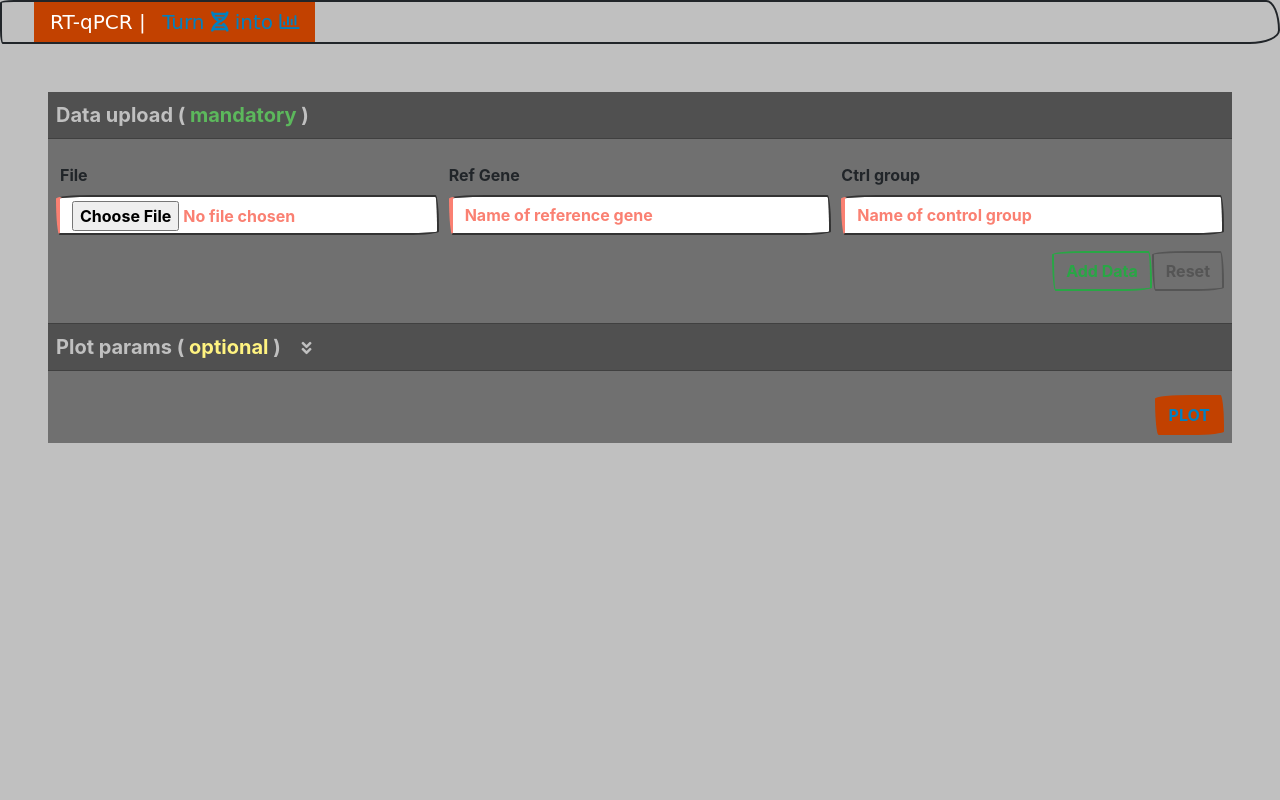
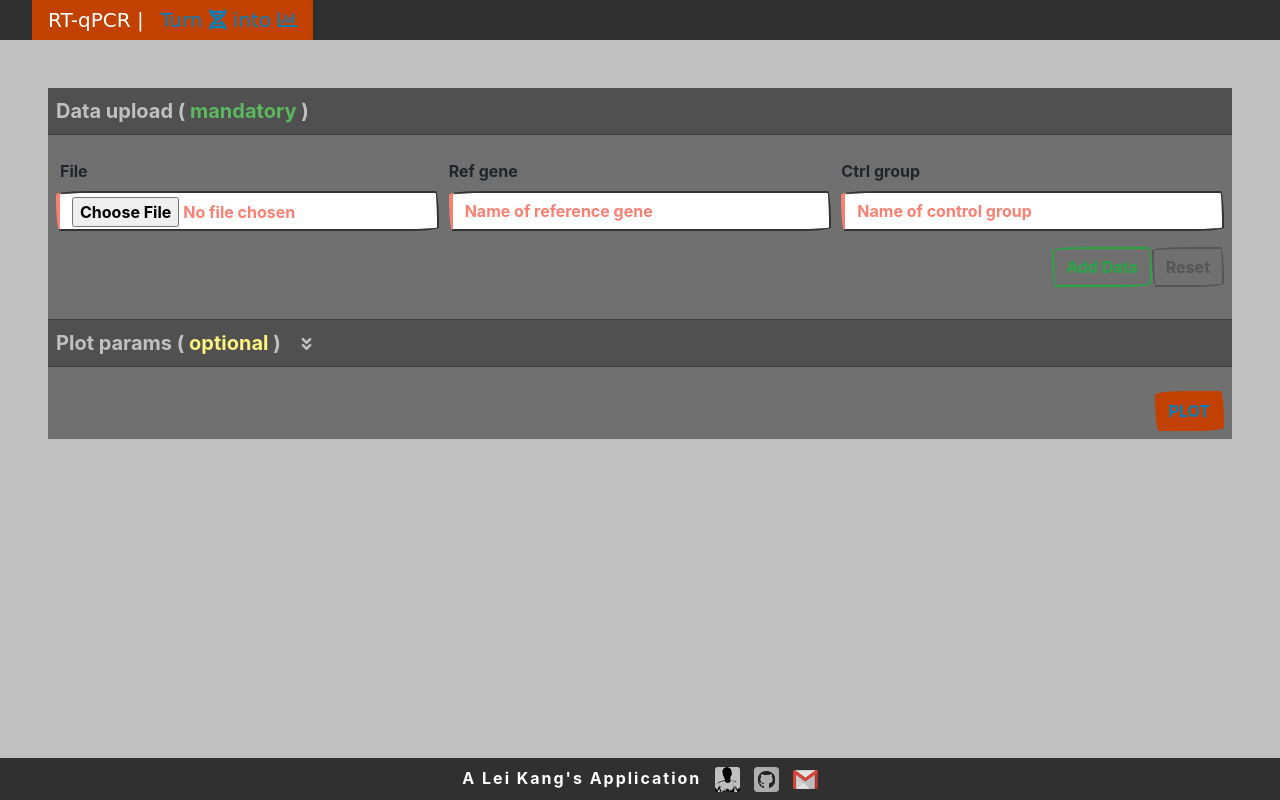
Before and after one commit to koudash/RT-qPCR_Plot, a Flask app: page / in a window 1280 px wide. Run offline with Flask 2, Linux system fonts and the light colour scheme; some libraries are stand-ins or nearby versions; some web fonts are replaced.

Commit message:
Add contact info.

```diff
--- a/static/css/style.css
+++ b/static/css/style.css
@@ -1,5 +1,15 @@
 body {
     background-color: silver;
+}
+
+.navbar {
+    border-radius: 0;
+    border-width: 0;
+    background-color: #303030;
+}
+
+.brand {
+    color: white;
 }
 
 form {
@@ -23,11 +33,7 @@ form {
     font-size: 20px;
 }
 
-.brand {
-    color: white;
-}
-
-.change-color {
+.brand-change-color {
     will-change: color;
     animation-name: color-ori;
     animation-duration: 11s;
@@ -127,75 +133,10 @@ form {
     }
 }
 
-.hidden {
-    visibility: hidden;
-}
-
-.shown {
-    visibility: visible;
-}
-
-.input-required {
-    color: #5CB85C;
-}
-
-.input-optional {
-    /* color: #5BC0DE; */
-    color: #FFF380;
-}
-
-.form-group input:optional {
-    /* border-left-color: #81D4FA; */
-    border-left-color: #FFF380;
-    border-left-width: 4px;
-}
-
-.form-group input:optional:focus {
-    border-color: #FFF380;
-}
-
-.form-group input:required {
-    border-left-color: palegreen;
-    border-left-width: 4px;
-}
-
-.form-group input:invalid {
-    border-left-color: salmon;
-    border-left-width: 4px;
-}
-
-.individual-bar-color {
-    color: #CCCCCC;
-}
-
-.params-sort:checked {
-    color: #CCCCCC;
-}
-
-/* input[type=text]:focus {
-    width: 250px;
-  } */
-
-
-
-.collapse-icon {
-    position: relative;
-    right: 0;
-    overflow: none;
-}
-
-.optional-form-group {
-    display: none;
-}
-
-.fa-angle-double-down {
-    color: silver;
-}
-
+/* Color of invalid input text (including placeholder) is set to salmon by default */
 .file-sel {
     color: salmon;
 }
-
 .required-form-control::placeholder { /* Chrome, Firefox, Opera, Safari 10.1+ */
     color: salmon;
     opacity: 1; /* Firefox */
@@ -208,3 +149,64 @@ form {
   ::-ms-input-placeholder { /* Microsoft Edge */
     color: salmon;
   }
+
+.input-required {
+    color: #5CB85C;
+}
+
+.input-optional {
+    color: #FFF380;
+}
+
+/* https://alligator.io/css/styling-form-input-validity/ */
+.form-group input:optional {
+    border-left-color: #FFF380;
+    border-left-width: 4px;
+}
+
+.form-group input:optional:focus {
+    border-color: #FFF380;
+}
+
+.form-group input:required {
+    border-left-color: #5CB85C;
+    border-left-width: 4px;
+}
+
+.form-group input:invalid {
+    border-left-color: salmon;
+    border-left-width: 4px;
+}
+
+.hidden {
+    visibility: hidden;
+}
+
+.shown {
+    visibility: visible;
+}
+
+.individual-bar-color {
+    color: #CCCCCC;
+}
+
+.fa-angle-double-down {
+    color: silver;
+}
+
+/* Optional input is set as not displayed by default */
+.optional-form-group {
+    display: none;
+}
+
+.footer {
+    position: fixed;
+    bottom: 0;
+    background-color: #303030;
+    color: white;
+    letter-spacing: 2px;
+}
+
+.contact {
+    border-radius: 3px;
+}
--- a/static/js/app.js
+++ b/static/js/app.js
@@ -1,103 +1,99 @@
-
-// // Variable for 'button' element to add new file record
-// var butAddFile = d3.select("#file-add");
-
+// Event listener when clicking "Add data" button
 d3.select("#file-add").on("click", function() {
 
     // Prevent self-refreshing
     d3.event.preventDefault();
 
+    // Insert new data row above "Add data" button
     let newFormRow = d3.select(".upload")
         .insert('div', ".but-bottom")
         .attr("class", "form-row upload-row px-2");
-
     newFormRow.append('div')
-        .attr("class", "form-group col-5")
+        .attr("class", "form-group col-4")
         .append('input')
         .attr("type", "file")
-        .attr("class", "form-control file-sel py-1")
+        .attr("class", "form-control required-form-control file-sel py-1")
+        .attr("id", "file-sel")
         .attr("name", "file-sel")
-        .attr("accept", ".csv");
-
+        .attr("accept", ".csv")
+        .attr("required", true);
     newFormRow.append('div')
-        .attr("class", "form-group col-3")
+        .attr("class", "form-group col-4")
         .append('input')
         .attr("type", "text")
-        .attr("class", "form-control fiel-ref-gene py-1")
+        .attr("class", "form-control required-form-control file-ref-gene py-1")
+        .attr("id", "file-ref-gene")
         .attr("name", "file-ref-gene")
-        .attr("placeholder", "Name of reference gene");
-
+        .attr("placeholder", "Name of reference gene")
+        .attr("required", true);
     newFormRow.append('div')
-        .attr("class", "form-group col-3")
+        .attr("class", "form-group col-4")
         .append('input')
         .attr("type", "text")
-        .attr("class", "form-control fiel-ctrl-group py-1")
+        .attr("class", "form-control required-form-control file-ctrl-group py-1")
+        .attr("id", "file-ctrl-group")
         .attr("name", "file-ctrl-group")
-        .attr("placeholder", "Name of control group");
+        .attr("placeholder", "Name of control group")
+        .attr("required", true);
 
-    newFormRow.append('div')
-        .attr("class", "form-group col-1")
-        .append('i')
-        .attr("class", "fas fa-minus-circle mt-2 pt-1");
-
-        // Note that row deletion event listener has to be updated once new row is added
+        // Note that event listeners for row deletion and text color change have to be updated once new row is added
+        // Delete row once "delete" icon is clicked
         d3.selectAll(".fa-minus-circle").on("click", function() {
-
             $(this).parents()[1].remove();
-
+        });
+        // Change color of texts in required input box when filled in
+        d3.selectAll(".required-form-control").on("change", function() {
+            this.style.color = "#5CB85C";
         });
 
 });
 
+// Event listener when changing "No. of sample groups"
 d3.select("#params-sample-groups").on("change", function() {
 
+    // Remove pre-existing selections for bar colors should there be any
     if (d3.select(".params-bar-colors")) {
         d3.select(".params-bar-colors").remove();
     }
 
+    // Insert 'div' element above "Bar sorting" input box
     let sampleGroupColors = d3.select(".upload")
         .insert('div', ".params-sort")
         .attr("class", "form-row plot-params params-bar-colors px-2");
 
+    // Variable for the text in "No. of sample groups" box
     // https://stackoverflow.com/questions/17527872/get-value-of-input-element-in-event-listener-with-d3
     let sampleGroupsNum = d3.select(this).node().value;
 
+    // Append selections for bar colors for each sample group
     for (i=0; i<sampleGroupsNum; i++) {
-
         sampleGroupColors.append('label')
             .attr("for", `params-bar-color-${i}`)
             .attr("class", "individual-bar-color px-1 mb-3")
             .text(`Bar color-${i}`);
-
         sampleGroupColors.append('span')
             .html(":&ensp;");
-
         sampleGroupColors.append('input')
             .attr("type", "color")
             .attr("id", `params-bar-color-${i}`)
             .attr("name", "params-bar-colors");
-
         sampleGroupColors.append('span')
             .html("&emsp;");
-
     }
 
+    // Sorting by value is available if there are only two sample groups (one ctrl and one treatment groups)
     if (sampleGroupsNum == 2) {
-
         d3.selectAll(".sort-values").attr("class", "sort-values shown");
     } else {
-
         d3.selectAll(".sort-values").attr("class", "sort-values hidden");
     }
 
 });
 
-// Make 'img' visible after data and plotting params have been submitted
+// Make 'img' visible after clicking "PLOT" button
 d3.select("#form-submit").on("click", function() {
-
     d3.select('.bar-graph')
         .attr("class", "bar-graph shown");
-
 });
 
 // Event listener for optional inputs
@@ -106,18 +102,11 @@ $(".form-subheader-2").click(function() {
     // https://stackoverflow.com/questions/13098863/fold-div-on-click
     $(".optional-form-group").toggle(500);
     // Toggling between "up" and "down" icons
+    // https://stackoverflow.com/questions/3965479/trying-to-toggle-between-two-icons
     $(".fa-angle-double-down").toggleClass("fa-angle-double-up");
 });
 
-
-d3.select(".file-sel").on("change", function() {
-
-    this.style.color = "palegreen";
-
+// Change color of texts in required input box when filled in
+d3.selectAll(".required-form-control").on("change", function() {
+    this.style.color = "#5CB85C";
 });
-
-d3.selectAll(".required-form-control").on("change", function() {
-
-    this.style.color = "palegreen";
-
-});
--- a/templates/index.html
+++ b/templates/index.html
@@ -32,13 +32,13 @@
     <body>
         <nav class="navbar navbar-expand-sm navbar-light py-0">
             <a class="navbar-brand ml-3 mr-0 px-3" href="#">
-                    <span class="text-white brand">RT-qPCR |</span>
-                    <span class="change-color">
-                        &ensp;Turn
-                        <i class="fas fa-dna change-color-f"></i>
-                         into
-                        <i class="far fa-chart-bar change-color-r"></i>
-                    </span>
+                <span class="text-white brand">RT-qPCR |</span>
+                <span class="brand-change-color">
+                    &ensp;Turn
+                    <i class="fas fa-dna"></i>
+                        into
+                    <i class="far fa-chart-bar"></i>
+                </span>
             </a>
         </nav>
         <!-- https://stackoverflow.com/questions/24112564/request-files-getlistfile-is-empty -->
@@ -56,7 +56,7 @@
                     <input type="file" class="form-control required-form-control file-sel py-1" id="file-sel" name="file-sel" accept=".csv" required>
                 </div>
                 <div class="form-group col-4">
-                    <label class="mb-2" for="file-ref-gene">Ref Gene</label>
+                    <label class="mb-2" for="file-ref-gene">Ref gene</label>
                     <input type="text" class="form-control required-form-control file-ref-gene py-1" id="file-ref-gene" name="file-ref-gene"
                         placeholder="Name of reference gene" required>
                 </div>
@@ -79,9 +79,6 @@
                 <span class="collapse-icon ml-3"><i class="fas fa-angle-double-down"></i></span>
             </div>
             <div class="form-row plot-params px-2">
-                <!-- <div class="form-group col-2 px-1">
-                    <span>No. of sample groups: </span>
-                </div> -->
                 <div class="form-group optional-form-group col-10">
                     <label for="params-sample-groups">No. of sample groups: </label>
                     <br>
@@ -90,9 +87,6 @@
                 </div>
             </div>
             <div class="form-row plot-params params-sort px-2">
-                <!-- <div class="form-group optional-form-group col-2"px-1>
-                    <span>Bar sorting: </span>
-                </div> -->
                 <div class="form-group optional-form-group col-9">
                     <label for="params-sort">Bar sorting: </label>
                     <br>
@@ -104,9 +98,6 @@
                 </div>
             </div>
             <div class="form-row plot-params params-total-bars px-2">
-                <!-- <div class="form-group optional-form-group col-2"px-1>
-                    <span>Total bar thold for h-plot: </span>
-                </div> -->
                 <div class="form-group optional-form-group col-9">
                     <label for="params-total-bars">Total bar thold for h-plot: </label>
                     <br>
@@ -115,9 +106,6 @@
                 </div>
             </div>
             <div class="form-row plot-params px-2">
-                <!-- <div class="form-group optional-form-group col-2"px-1>
-                    <span>Graph title: </span>
-                </div> -->
                 <div class="form-group optional-form-group col-10">
                     <label for="params-graph-title">Graph title: </label>
                     <br>
@@ -126,9 +114,6 @@
                 </div>
             </div>
             <div class="form-row plot-params px-2">
-                <!-- <div class="form-group optional-form-group col-2"px-1>
-                    <span>Label for axis of values: </span>
-                </div> -->
                 <div class="form-group optional-form-group col-10">
                     <label for="params-axis-label">Label for axis of values: </label>
                     <br>
@@ -137,9 +122,6 @@
                 </div>
             </div>
             <div class="form-row plot-params px-2">
-                <!-- <div class="form-group optional-form-group col-2"px-1>
-                    <span>Break thold: </span>
-                </div> -->
                 <div class="form-group optional-form-group col-10">
                     <lable for="params-break-thold">Break thold: </lable>
                     <br>
@@ -148,9 +130,6 @@
                 </div>
             </div>
             <div class="form-row plot-params px-2">
-                <!-- <div class="form-group optional-form-group col-2"px-1>
-                    <span>Alpha transparency: </span>
-                </div> -->
                 <div class="form-group optional-form-group col-10">
                     <lable for="params-alpha-transparency">Alpha transparency: </lable>
                     <br>
@@ -159,9 +138,6 @@
                 </div>
             </div>
             <div class="form-row plot-params px-2">
-                <!-- <div class="form-group optional-form-group col-2"px-1>
-                    <span>Capsize: </span>
-                </div> -->
                 <div class="form-group optional-form-group col-10">
                     <label for="params-capsize">Capsize: </label>
                     <br>
@@ -170,9 +146,6 @@
                 </div>
             </div>
             <div class="form-row plot-params px-2">
-                <!-- <div class="form-group optional-form-group col-2"px-1>
-                    <span>Legend loc: </span>
-                </div> -->
                 <div class="form-group optional-form-group col-10">
                     <label for="params-legend">Legend loc: </label>
                     <br>
@@ -186,8 +159,21 @@
                 </button>
             </div>
         </form>
-
         <img class="bar-graph hidden" src="/qPCR" alt="Bar graph">
+        <div class='footer w-100 text-center font-weight-bold'>
+            <p class='my-0 p-2'>
+                <span>A Lei Kang's Application</span>
+                <a href="https://koudash.github.io/" alt="Profile" target="_blank">
+                    <img class="ml-2 contact" src="/static/images/Myself.png" alt="Profile" width=25>
+                </a>
+                <a href="https://github.com/koudash/" alt="Github" target="_blank">
+                    <img class="ml-2 contact" src="/static/images/Github.png" alt="Github" width=25>
+                </a>
+                <a href="mailto:koudash@gmail.com" alt="Gmail" target="_blank">
+                    <img class="ml-2 contact" src="/static/images/Gmail.png" alt="Email" width=25>
+                </a>
+            </p>
+        </div>
     <!-- D3 -->
     <script src="https://d3js.org/d3.v5.min.js"></script>
     <!-- External JavaScript -->
```
Also changed, not shown: static/images/Github.png (added), static/images/Gmail.png (added), static/images/Myself.png (added).
